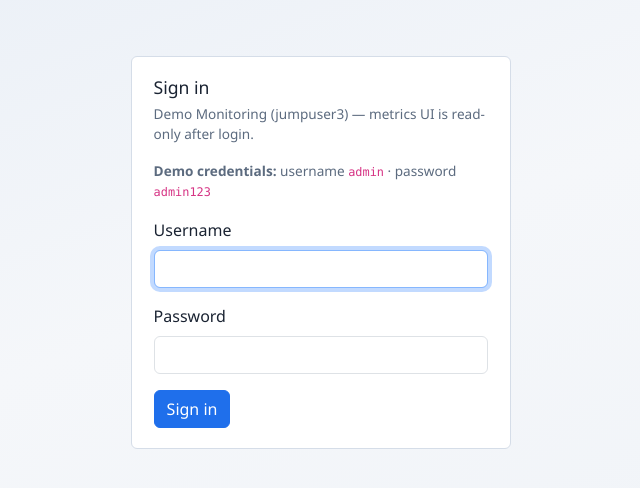
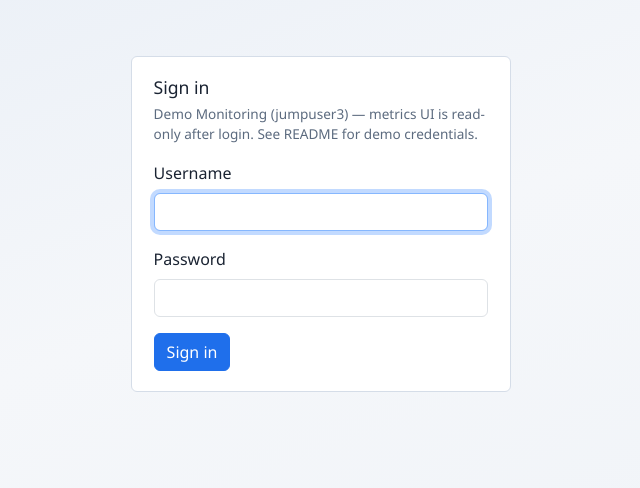
Before and after one commit to mith-theone/Monitoring_Application, a Flask app: page /login in a window 1280 px wide. Shown: the part 73-561 px from the top of the page, without its empty margins (319-959 px from the left). Run offline with Flask 3, Linux system fonts and the light colour scheme.

Commit message:
Fix CI: remove login-page password hint and ruff f-string.
Co-authored-by: Cursor <cursoragent@cursor.com>

```diff
--- a/app.py
+++ b/app.py
@@ -33,7 +33,7 @@ if __name__ == "__main__":
             raise SystemExit("No free port found. Set PORT=....")
 
     user = app.config.get("ADMIN_USERNAME", DEFAULT_ADMIN_USERNAME)
-    print(f"This is jumpuser3 Demo Monitoring")
+    print("This is jumpuser3 Demo Monitoring")
     print(f"Demo login: {user} / {DEFAULT_ADMIN_PASSWORD}")
     print(f"Open http://127.0.0.1:{port}/login")
     if port == 5000:
--- a/templates/login.html
+++ b/templates/login.html
@@ -5,8 +5,7 @@
 {% block content %}
 <section class="login-panel" aria-label="Sign in">
   <h2 class="login-heading">Sign in</h2>
-  <p class="login-hint">Demo Monitoring (jumpuser3) — metrics UI is read-only after login.</p>
-  <p class="login-hint"><strong>Demo credentials:</strong> username <code>admin</code> · password <code>admin123</code></p>
+  <p class="login-hint">Demo Monitoring (jumpuser3) — metrics UI is read-only after login. See README for demo credentials.</p>
 
   <form method="post" action="{{ url_for('login') }}" class="login-form" autocomplete="off">
     <input type="hidden" name="csrf_token" value="{{ csrf_token() }}">
```
